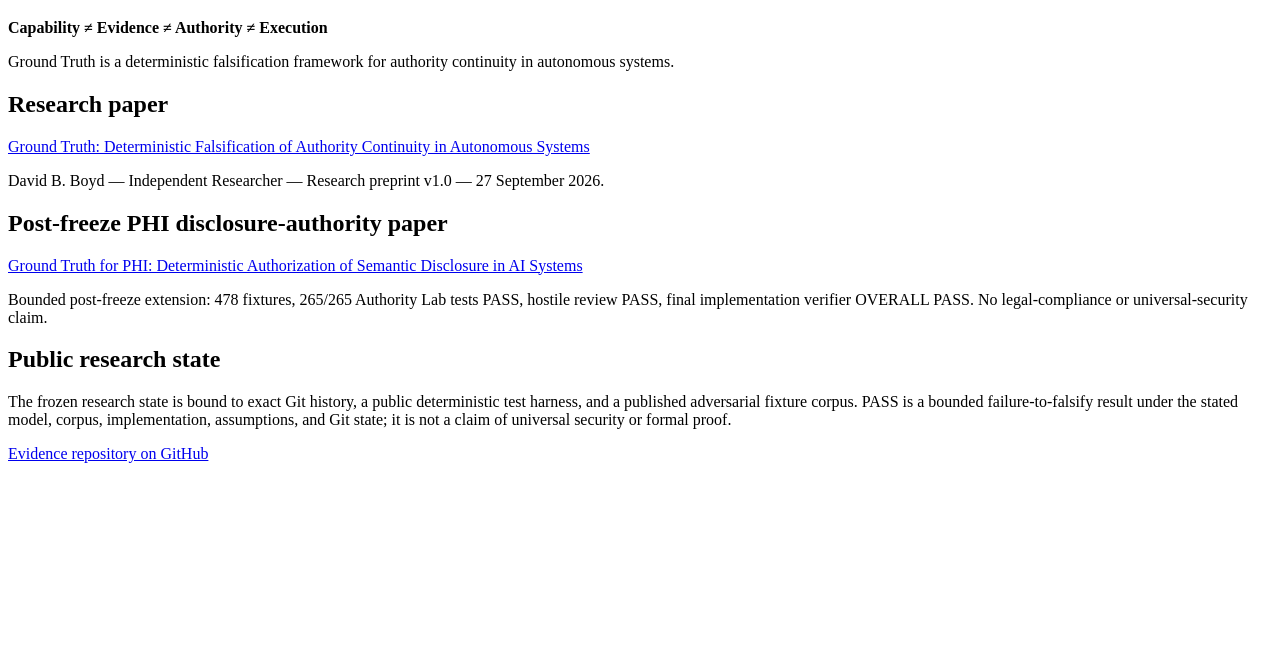
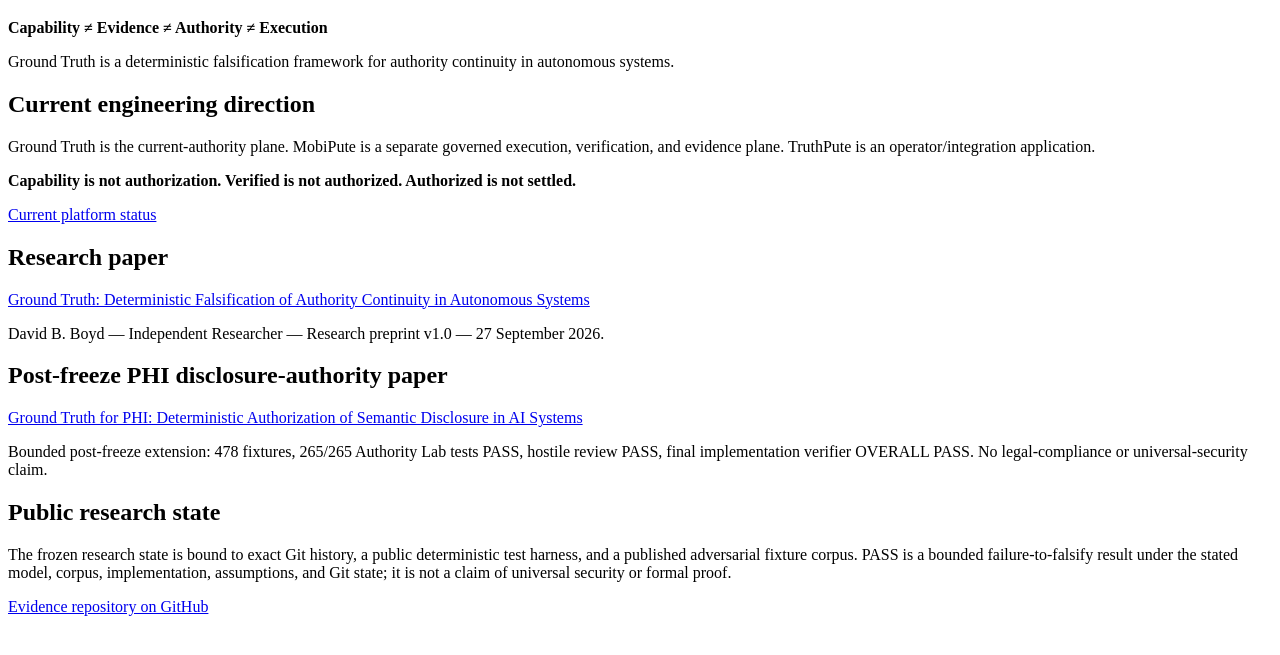
Before and after one commit to groundtruthexhibit-beep/ground-truth-exhibit, a plain HTML site: page site/index.html in a window 1280 px wide. Shown: the part 61-716 px from the top of the page. Drawn offline with Linux system fonts and the light colour scheme.

Commit message:
docs: add current engineering direction to public landing page

```diff
--- a/site/index.html
+++ b/site/index.html
@@ -14,6 +14,11 @@
     <p><strong>Capability ≠ Evidence ≠ Authority ≠ Execution</strong></p>
     <p>Ground Truth is a deterministic falsification framework for authority continuity in autonomous systems.</p>
 
+    <h2>Current engineering direction</h2>
+    <p>Ground Truth is the current-authority plane. MobiPute is a separate governed execution, verification, and evidence plane. TruthPute is an operator/integration application.</p>
+    <p><strong>Capability is not authorization. Verified is not authorized. Authorized is not settled.</strong></p>
+    <p><a href="https://github.com/groundtruthexhibit-beep/ground-truth-exhibit/blob/main/CURRENT_PLATFORM_STATUS.md">Current platform status</a></p>
+
     <h2>Research paper</h2>
     <p><a href="paper/">Ground Truth: Deterministic Falsification of Authority Continuity in Autonomous Systems</a></p>
     <p>David B. Boyd — Independent Researcher — Research preprint v1.0 — 27 September 2026.</p>
```
